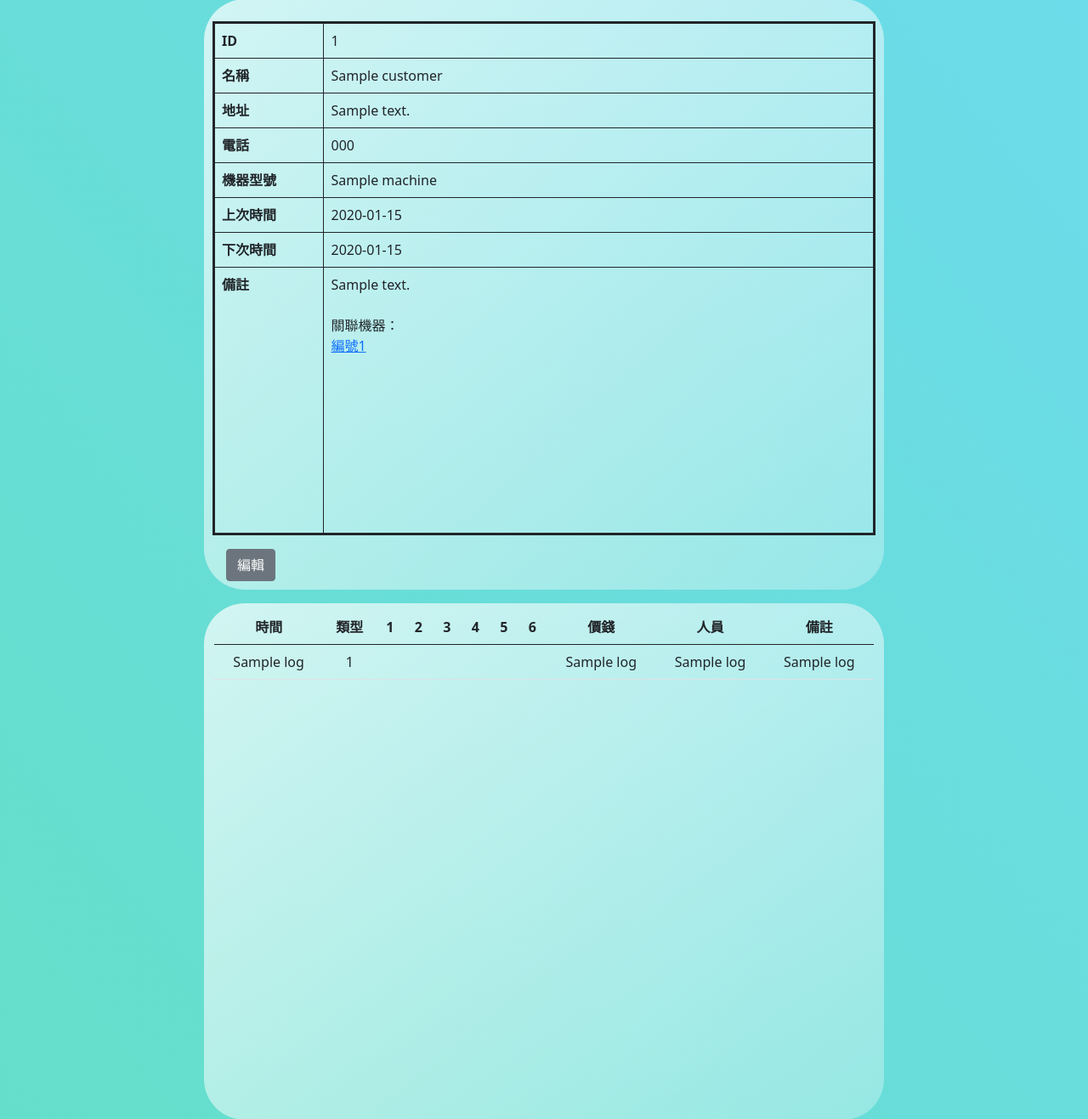
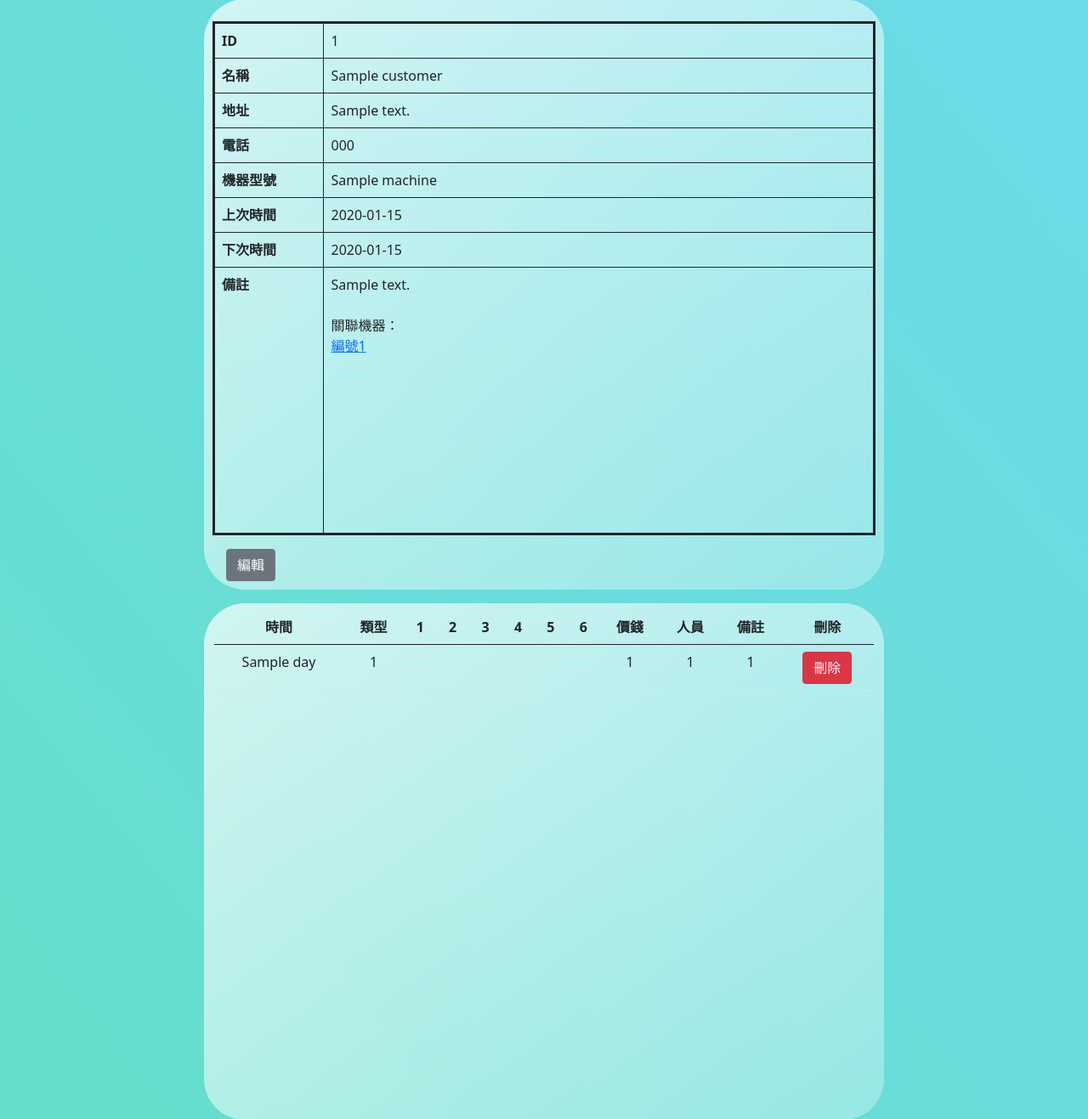
Before and after one commit to Timothychen00/linebot1, a Flask app: page /customers/1/ in a window 1280 px wide. Shown: the part 130-1447 px from the top of the page at 85% size. Run offline with Flask 2, Linux system fonts and the light colour scheme; the visitor is signed in with stand-in values (Sample User, id 1); a database or web service that is not in the repository returns one stand-in record (values such as "Sample title").

Commit message:
logs
1.可以重複
2.外加刪除按鈕

```diff
--- a/Project/models.py
+++ b/Project/models.py
@@ -60,8 +60,12 @@ class DB_Model():
         if result:
             last=date
             result=result['logs']
-            result[date]=update_data
+            if not date in result:
+                result[date]=[]
+            result[date].append(update_data)
             print(result)
+
+
             if update_data[0]=='完成':
                 self.customers.update_one({key:value},{"$set":{"last-time":last}})
             self.customers.update_one({key:value},{"$set":{"logs":result}})
@@ -71,6 +75,14 @@ class DB_Model():
 
         else:
             print('not existed')
+
+    def delete_log(self,id,date,log_id):
+        result=self.search('_id',id,False)[0]
+        # print(result['logs'])
+        logs=result['logs']
+        # print(logs[date][log_id])
+        del logs[date][log_id]
+        self.customers.update_one({'_id':id},{"$set":{"logs":logs}})
 
     @time_it
     def search(self,key=None,value=None,month=None,sort=None,info=None):
--- a/Project/routes.py
+++ b/Project/routes.py
@@ -198,3 +198,19 @@ def output_data():
     month=request.args.get('month',None)
     db_model.output_data(month)
     return redirect('/static/output.xlsx')
+
+@app_route.route("/customers/<int:id>/delete_log")
+@login_required
+def delete_log(id):
+    log_id=request.args.get('log_id')
+    print(log_id)
+    log_id=int(log_id)
+    date=request.args.get('date')
+    print(id,log_id,date)
+    db_model.delete_log(id,date,log_id)
+
+    return redirect('/customers/'+str(id)+"/#logs")
+
+@app_route.before_request
+def e():
+    print("-"*20)
--- a/Project/templates/each-customer.html
+++ b/Project/templates/each-customer.html
@@ -66,7 +66,7 @@
           </div>
           <div class="row  middle-board justify-content-center pt-md-2 pt-0  mx-auto  m-3 "style="min-height:600px;max-width:800px;" >
             <div class="col overflow mt-md-0 mt-4" style="height: 600px;">
-              <table class="table px-2 text-center">
+              <table class="table px-2 text-center" id='logs'>
                 <thead>
                   <tr>
                     <th scope="col">時間</th>
@@ -80,31 +80,54 @@
                     <th scope="col">價錢</th>
                     <th scope="col">人員</th>
                     <th scope="col">備註</th>
+                    <th scope='col'>刪除</th>
                   </tr>
                 </thead>
+
                 <tbody>
-                  {% for log in result['logs'] %}
+                    {% for day in result['logs'] %}
+                        {%for index in range(result['logs'][day]|length) %}
                             <tr>
-                      <td>{{log}}</td>
-                      <td>{{result['logs'][log][0]}}</td>
-                      {%for i in ['A','B',"C","D","E","F"]%}
+                                <td>{{day}}</td>
+                                <td>{{result['logs'][day][index][0]}}</td>
+                                {%for i in "ABCDEF" %}
                                     <td>
                                     <div style="width:10px!important;">
-                        {%if i in result['logs'][log][1] %}
+                                    {%if i in result['logs'][day][index][1] %}
                                         &#10003;
                                     {%endif%}
                                     </div>
                                     </td>
                                 {%endfor%}
-                      <td>{{result['logs'][log][4]}}</td>
-                      <td>{{result['logs'][log][2]}}</td>
-                      <td>{{result['logs'][log][3]}}</td>
+                                <td>{{result['logs'][day][index][4]}}</td>
+                                <td>{{result['logs'][day][index][2]}}</td>
+                                <td>{{result['logs'][day][index][3]}}</td>
+                                <td>
+                                    <button type="button" class="btn btn-danger" data-bs-toggle="modal" data-bs-target="#exampleModal{{index}}">刪除</button>
+                                    <div class="modal fade" id="exampleModal{{index}}" tabindex="-1" aria-labelledby="exampleModalLabel" aria-hidden="true">
+                                        <div class="modal-dialog">
+                                            <div class="modal-content">
+                                                <div class="modal-header">
+                                                    <h5 class="modal-title" id="exampleModalLabel">確認刪除？</h5>
+                                                    <button type="button" class="btn-close" data-bs-dismiss="modal" aria-label="Close"></button>
+                                                </div>
+                                                <div class="modal-body">
+                                                    <p class="fw-bold">請注意！刪除後將無法復原！</p>
+                                                </div>
+                                                <div class="modal-footer">
+                                                    <button type="button" class="btn btn-secondary" data-bs-dismiss="modal">取消</button>
+                                                    <button type="button" class="btn btn-danger" onclick="location.href='/customers/{{result['_id']}}/delete_log?log_id={{index}}&date={{day}}'">確認刪除</button>
+                                                </div>
+                                            </div>
+                                        </div>
+                                    </div>
+                                </td>
                             </tr>
+                        {%endfor%}
                     {% endfor %}
                 </tbody>
               </table>
             </div>
-
           </div>
 
 
```
Also changed, not shown: Project/templates/each-customer-edit.html (+31 -9 lines). Lines whose indentation alone changed are shown as unchanged.
